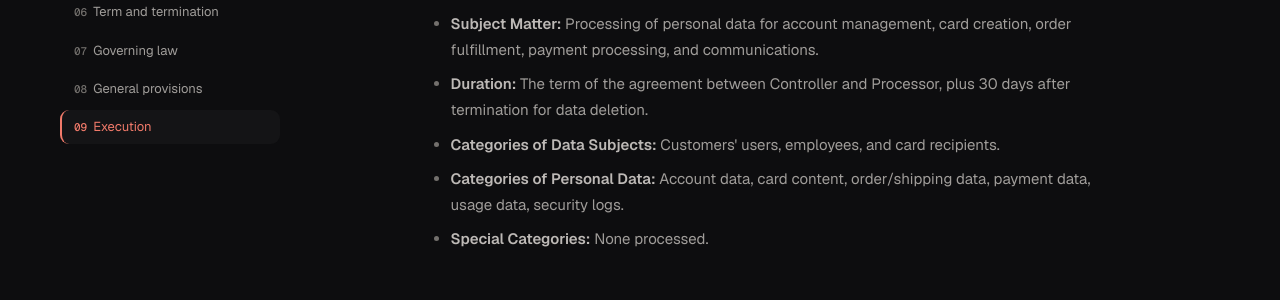
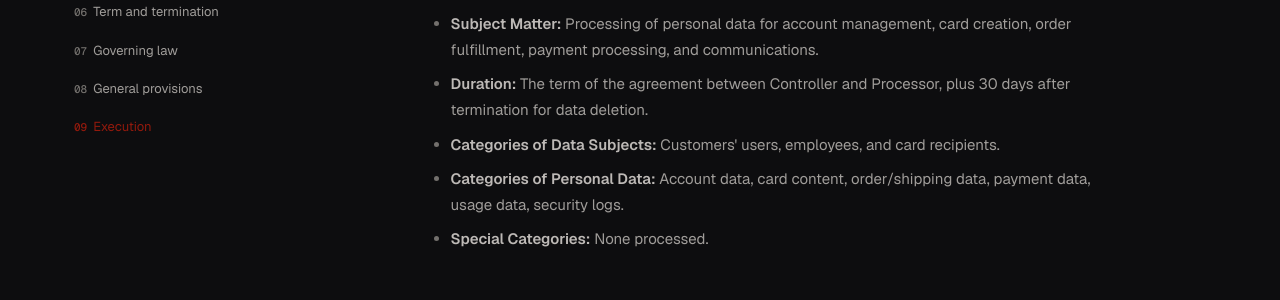
Before and after one commit to Uwitz/CardAPI, a FastAPI app: page /dpa in a window 1280 px wide. Shown: the part 658-958 px from the top of the page. Run offline with FastAPI, Linux system fonts and the light colour scheme; parts of the project's set-up code (start-up, migrations or seed data) failed here and were passed over; some libraries are stand-ins or nearby versions.

Commit message:
design: sidebar active state uses emblem dark red text, no border or background

```diff
--- a/static/css/legal.css
+++ b/static/css/legal.css
@@ -105,12 +105,12 @@ body { min-height: 100vh; }
   transition: color 0.2s, border-color 0.2s, background 0.2s;
 }
 .legal-sidebar-nav a:hover { color: var(--text-strong); background: var(--surface-card); text-decoration: none; }
-.legal-sidebar-nav a.active { color: var(--text-accent); border-left-color: var(--text-accent); background: var(--surface-card); }
+.legal-sidebar-nav a.active { color: var(--red-700); }
 .legal-num {
   font: var(--fw-medium) 11px/1 var(--font-mono);
   color: var(--text-faint); margin-right: 6px;
 }
-.legal-sidebar-nav a.active .legal-num { color: var(--text-accent); }
+.legal-sidebar-nav a.active .legal-num { color: var(--red-700); }
 
 /* ============================================================
    LEGAL PROSE (from ds.css .legal)
```
